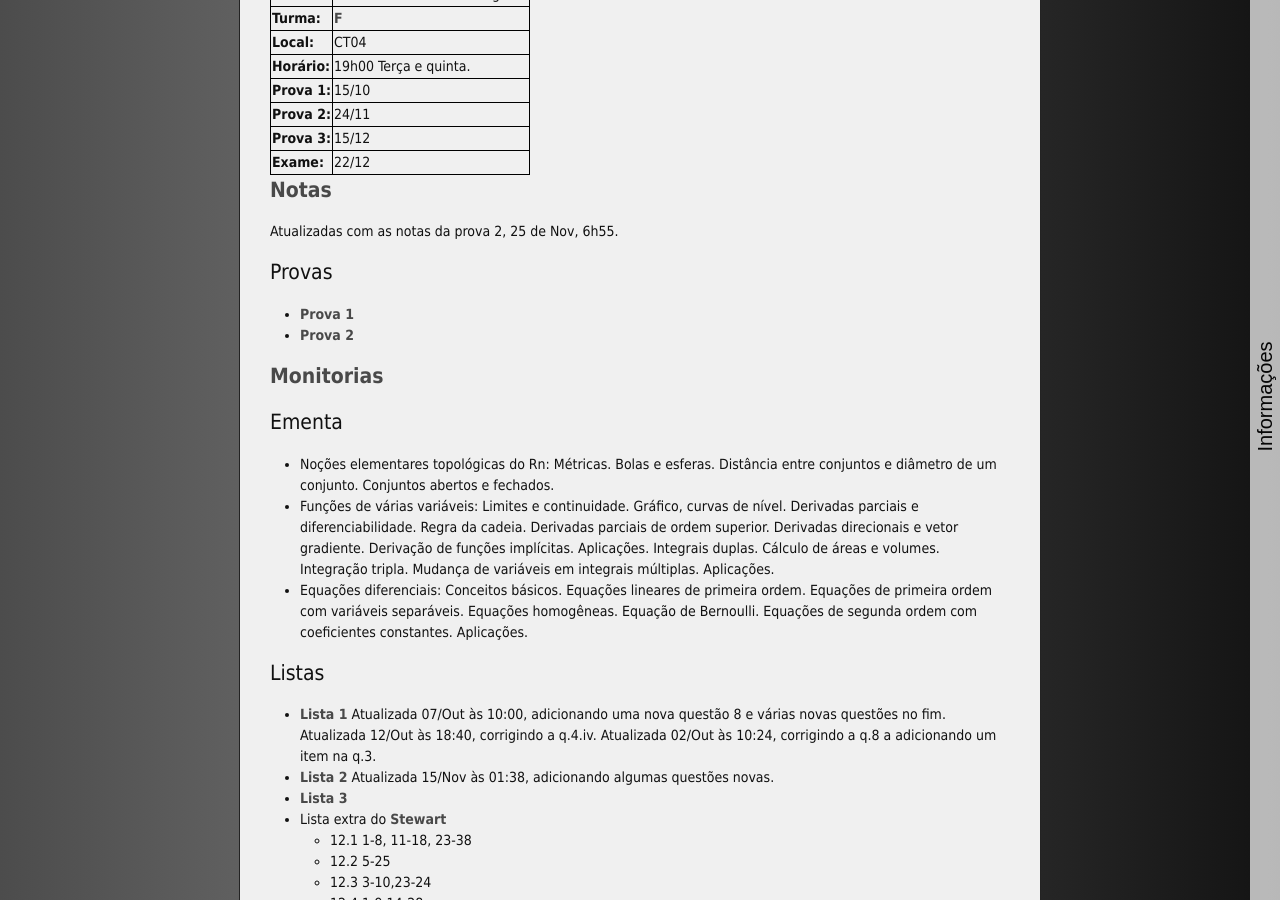
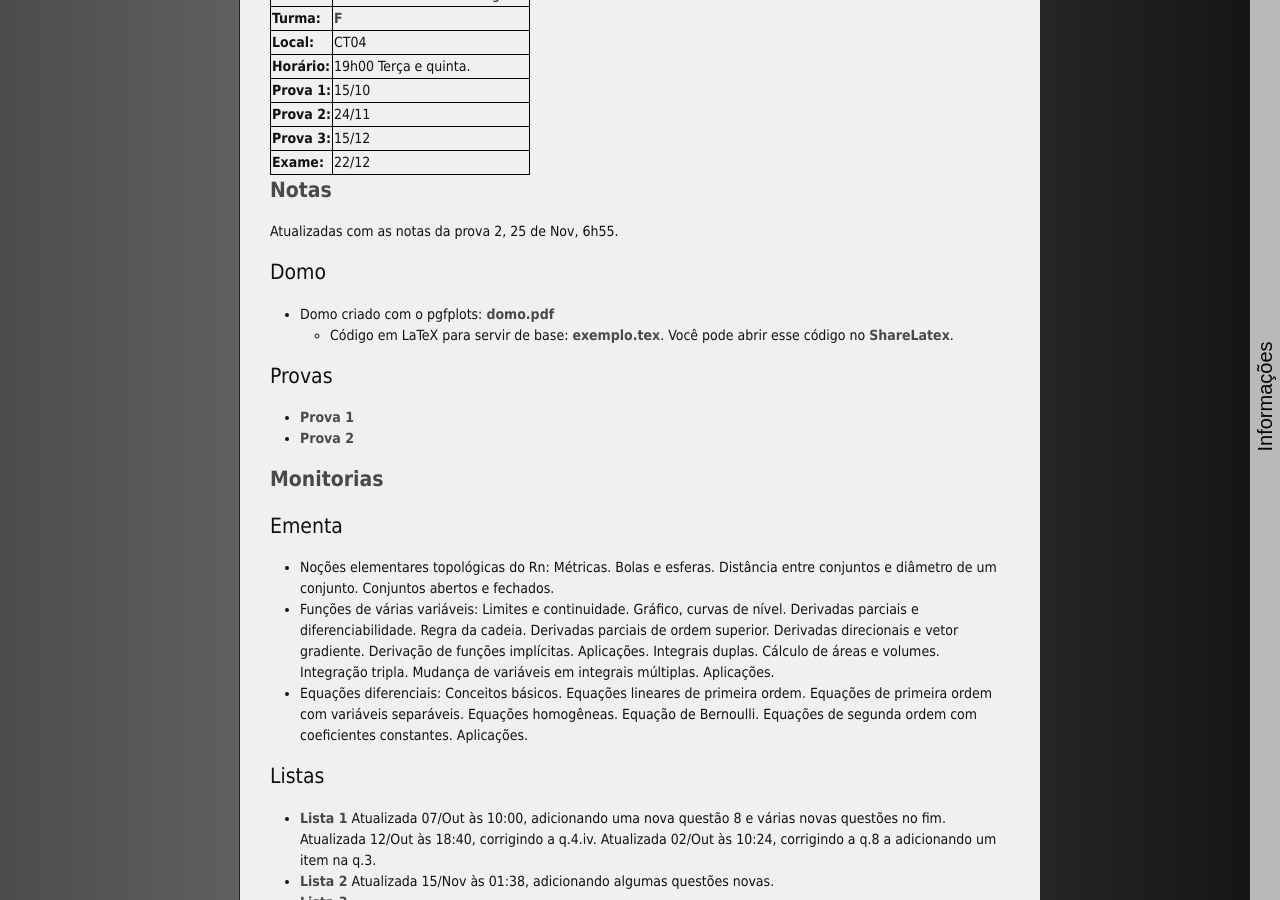
Before and after one commit to abelsiqueira/abelsiqueira.github.io-old, a Jekyll site: the page built from _posts/br/2015-08-02-cm202-calculo-diferencial-e-integral-II-2015-s2.markdown, in a window 1280 px wide and 900 px high, scrolled down 359 px. Built offline with Jekyll 4.4.1, drawn with Linux system fonts in a browser that asks for light colours; nearby versions of some CDN libraries.

Commit message:
Adiciona link para um domo

```diff
--- a/_posts/br/2015-08-02-cm202-calculo-diferencial-e-integral-II-2015-s2.markdown
+++ b/_posts/br/2015-08-02-cm202-calculo-diferencial-e-integral-II-2015-s2.markdown
@@ -24,6 +24,14 @@ tag:        2015s2
 # [Notas]({{ site.baseurl }}/disciplinas/cm202/notas-2015s2.pdf)
 
   Atualizadas com as notas da prova 2, 25 de Nov, 6h55.
+
+# Domo
+
+  - Domo criado com o pgfplots:
+    [domo.pdf]({{ site.baseurl }}/disciplinas/cm202/domo.pdf)
+    - Código em LaTeX para servir de base:
+    [exemplo.tex]({{ site.baseurl }}/disciplinas/cm202/exemplo.tex).
+    Você pode abrir esse código no [ShareLatex](http://sharelatex.com/).
 
 # Provas
 
```
Also changed, not shown: 2 other files.
